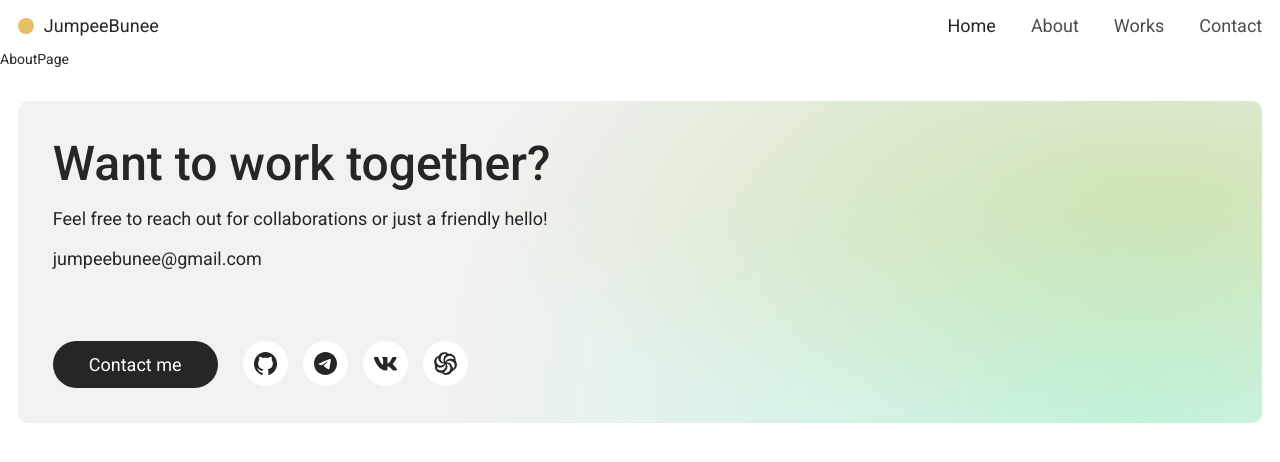
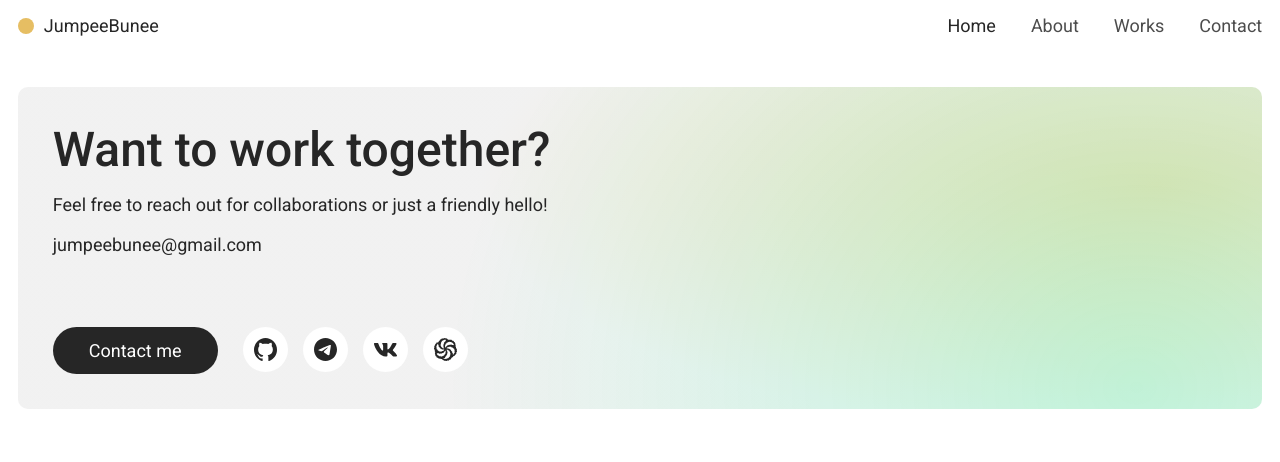
Before and after one commit to jumpeebunee/jumpeebunee-website, a React (Create React App) app: page /about in a window 1280 px wide. Shown: the top 462 px of the page. Built offline with nearby package versions, Linux system fonts and the light colour scheme.

Commit message:
fix: fix changes

```diff
--- a/public/index.html
+++ b/public/index.html
@@ -10,7 +10,7 @@
       content="Jumpeebunee portfolio website"
     />
     <link rel="apple-touch-icon" href="%PUBLIC_URL%/logo192.png" />
-    <title>React Redux App</title>
+    <title>Jumpeebunee</title>
   </head>
   <body>
     <noscript>You need to enable JavaScript to run this app.</noscript>
--- a/src/components/AppRouter.tsx
+++ b/src/components/AppRouter.tsx
@@ -1,13 +1,11 @@
 import React from 'react'
 import { Routes, Route } from "react-router-dom";
-import AboutPage from '../pages/AboutPage';
 import HomePage from '../pages/HomePage';
 
 const AppRouter = () => {
   return (
     <Routes>
         <Route element={<HomePage/>} path='/'></Route>
-        <Route element={<AboutPage/>} path='/about'></Route>
     </Routes>
   )
 }
--- a/src/components/Navigation.tsx
+++ b/src/components/Navigation.tsx
@@ -1,5 +1,4 @@
 import React, { useState, useMemo } from 'react'
-import { Link } from 'react-router-dom';
 
 const Navigation = () => {
 
@@ -16,12 +15,12 @@ const Navigation = () => {
   return (
     <header className='header'>
         <div className='container header__navigation'>
-            <Link className='header__logo' to='/'>JumpeeBunee</Link>
+            <a className='header__logo' href='/'>JumpeeBunee</a>
             <button onClick={() => setIsOpen(!isOpen)} className={isOpen ? 'header__burger header__burger_open' : 'header__burger'}><span></span></button>
             <nav className='header__nav'>
                 <ul>
                     <li><a className='header__nav-link header__nav-link_active' href='#home'>Home</a></li>
-                    <li><Link className='header__nav-link' to="about">About</Link></li>
+                    <li><a className='header__nav-link' href='#about'>About</a></li>
                     <li><a className='header__nav-link' href='#works'>Works</a></li>
                     <li><a className='header__nav-link' href='#footer'>Contact</a></li>
                 </ul>
@@ -29,7 +28,7 @@ const Navigation = () => {
             <nav className={isOpen ? 'header__nav_mobile header__nav_mobile_active' : 'header__nav_mobile'}>
                 <ul>
                   <li onClick={() => setIsOpen(false)}><a className='header__nav-link header__nav-link_active' href='#home'>Home</a></li>
-                  <li onClick={() => setIsOpen(false)}><Link className='header__nav-link' to="about">About</Link></li>
+                  <li onClick={() => setIsOpen(false)}><a className='header__nav-link' href='#about'>About</a></li>
                   <li onClick={() => setIsOpen(false)}><a className='header__nav-link' href='#works'>Works</a></li>
                   <li onClick={() => setIsOpen(false)}><a className='header__nav-link' href='#footer'>Contact</a></li>
                 </ul>
--- a/src/pages/AboutPage.tsx
+++ /dev/null
@@ -1,9 +0,0 @@
-import React from 'react'
-
-const AboutPage = () => {
-  return (
-    <div>AboutPage</div>
-  )
-}
-
-export default AboutPage
--- a/src/pages/HomePage.tsx
+++ b/src/pages/HomePage.tsx
@@ -8,7 +8,7 @@ const HomePage = () => {
 
   return (
     <main>
-        <div className='container'>
+        <div id='about' className='container'>
             <div className='main-page__about'>
                 <div className='main-page__about-me'>
                     <h1>Hey, I'm Egor, a junior  frontend developer with more pet-projects </h1>
--- a/src/styles/style.css
+++ b/src/styles/style.css
@@ -444,10 +444,12 @@
   .contact-btns {
     align-items: start;
     flex-direction: column-reverse;
+    gap: 0px;
   }
   .contact-btn {
     width: 100%;
     text-align: center;
+    margin-top: 25px;
   }
   .portfolio-item__btns {
     margin-left: 10px;
@@ -537,8 +539,8 @@
     height: 5.75vw;
     background-size: contain;
   }
-  .contact-btns {
-    gap: 6.25vw;
+  .contact-btn {
+    margin-top: 6.25vw;
   }
   .portfolio-item__about ul {
     gap: 2.5vw;
--- a/src/styles/style.scss
+++ b/src/styles/style.scss
@@ -490,11 +490,13 @@
     .contact-btns {
         align-items: start;
         flex-direction: column-reverse;
+        gap: 0px;
     }
 
     .contact-btn {
         width: 100%;
         text-align: center;
+        margin-top: 25px;
     }
 
     .portfolio-item__btns {
@@ -610,8 +612,8 @@
         }
     }
 
-    .contact-btns {
-        gap: 6.25vw;
+    .contact-btn {
+        margin-top: 6.25vw;
     }
 
     .portfolio-item__about {
```
Also changed, not shown: public/favicon.svg, 1 other file (tests, documents, lock files or other folders).
